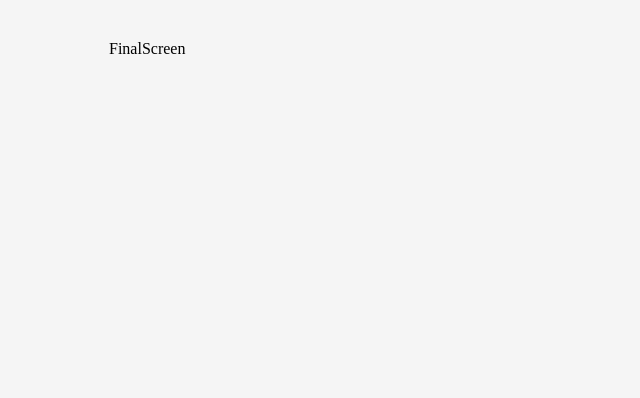
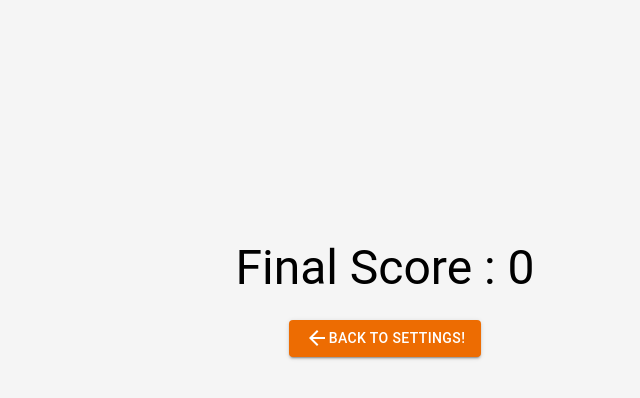
Before and after one commit to TheNewC0der-24/Quizizz, a React (Create React App) app: page /score in a window 1280 px wide. Shown: the top 398 px of the page, without its empty margins (255-895 px from the left). Built offline with nearby package versions, Linux system fonts and the light colour scheme.

Commit message:
Create the Final Score Screen

```diff
--- a/src/pages/FinalScreen.js
+++ b/src/pages/FinalScreen.js
@@ -1,8 +1,31 @@
 import React from "react";
+import { Box, Button, Typography } from "@mui/material";
+import ArrowBackIcon from '@mui/icons-material/ArrowBack';
+
+import { useSelector, useDispatch } from "react-redux";
+import { useNavigate } from "react-router-dom";
+import { handleAmountChange, handleScoreChange } from "../redux/actions";
 
 const FinalScreen = () => {
+
+    const { score } = useSelector(state => state);
+
+    const dispatch = useDispatch();
+    const navigate = useNavigate();
+
+    const handleBack = () => {
+        dispatch(handleScoreChange(0)); // reset score
+        dispatch(handleAmountChange(50)); // reset amount of questions
+        navigate("/"); // go back to home page
+    }
+
     return (
-        <div>FinalScreen</div>
+        <Box mt={30}>
+            <Typography variant="h3" align="center" mb={3}>Final Score : {score}</Typography>
+            <Box textAlign="center">
+                <Button color="warning" variant="contained" onClick={handleBack}><ArrowBackIcon /> Back to Settings!</Button>
+            </Box>
+        </Box>
     )
 }
 
```
